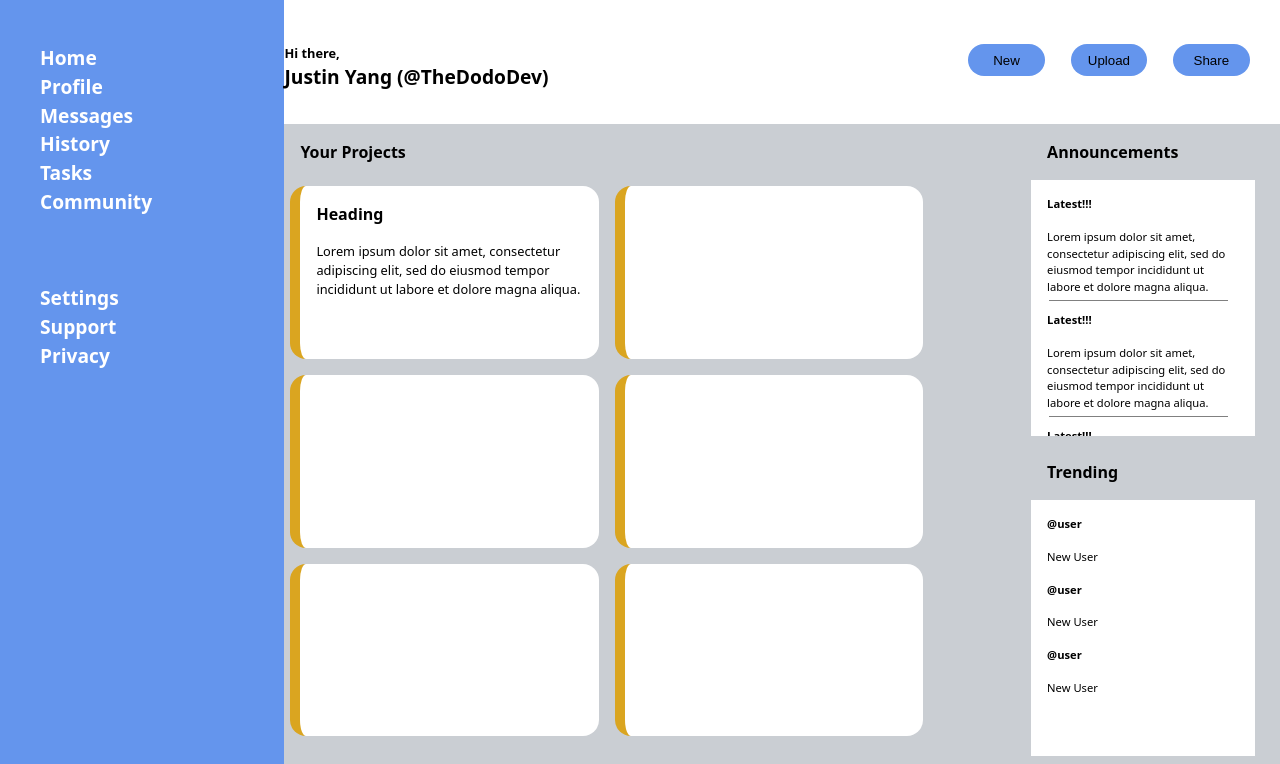
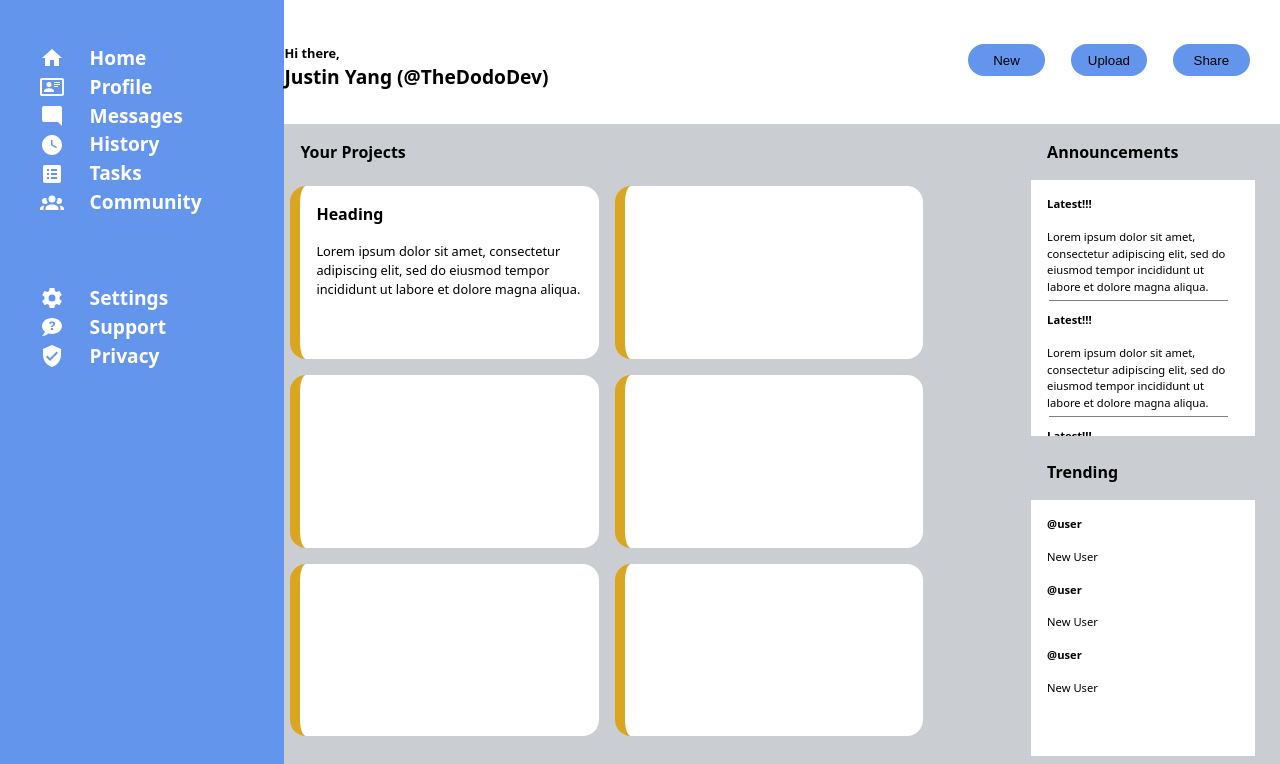
Before and after one commit to TheDodoDev/odin-admin-dashboard, a website built with Vite: page index.html in a window 1280 px wide. Shown: the part 36-800 px from the top of the page. Built offline with nearby package versions, Linux system fonts and the light colour scheme.

Commit message:
feat: Add icons to sidebar

```diff
--- a/index.html
+++ b/index.html
@@ -13,19 +13,19 @@
         <div class="sidebar__header">Dashboard</div>
         <div class="sidebar__navigation">
           <ul>
-            <li><a href="#">Home</a></li>
-            <li><a href="#">Profile</a></li>
-            <li><a href="#">Messages</a></li>
-            <li><a href="#">History</a></li>
-            <li><a href="#">Tasks</a></li>
-            <li><a href="#">Community</a></li>
+            <li><img src="assets/home.svg"><a href="#">Home</a></li>
+            <li><img src="assets/card-account-details-outline.svg"><a href="#">Profile</a></li>
+            <li><img src="assets/message-reply.svg"><a href="#">Messages</a></li>
+            <li><img src="assets/clock-time-four.svg"><a href="#">History</a></li>
+            <li><img src="assets/list-box.svg"><a href="#">Tasks</a></li>
+            <li><img src="assets/account-group.svg"><a href="#">Community</a></li>
           </ul>
         </div>
         <div class="sidebar__navigation">
           <ul>
-            <li><a href="#">Settings</a></li>
-            <li><a href="#">Support</a></li>
-            <li><a href="#">Privacy</a></li>
+            <li><img src="assets/cog.svg"><a href="#">Settings</a></li>
+            <li><img src="assets/chat-question.svg"><a href="#">Support</a></li>
+            <li><img src="assets/shield-check.svg"><a href="#">Privacy</a></li>
           </ul>
         </div>
       </div>
--- a/src/style.css
+++ b/src/style.css
@@ -21,6 +21,15 @@ body {
   display: flex;
   place-items: center;
   padding: 0px 0px 0px 0px;
+}
+
+li img {
+  height: 24px;
+  width: 24px;
+  align-self: center;
+  filter: brightness(0) invert(1);
+  margin-left: 0px;
+  margin-right: 2vw;
 }
 
 #app {
@@ -187,6 +196,11 @@ body {
   font-weight: 900;
 }
 
+.sidebar__navigation li{
+  display: flex;
+  align-items: center;
+}
+
 .sidebar__navigation  a {
   color: white;
   font-weight: 800;
```
